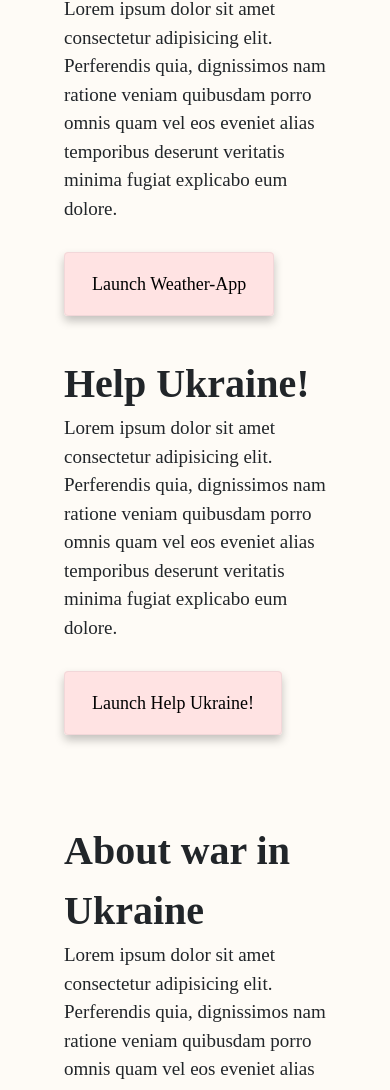
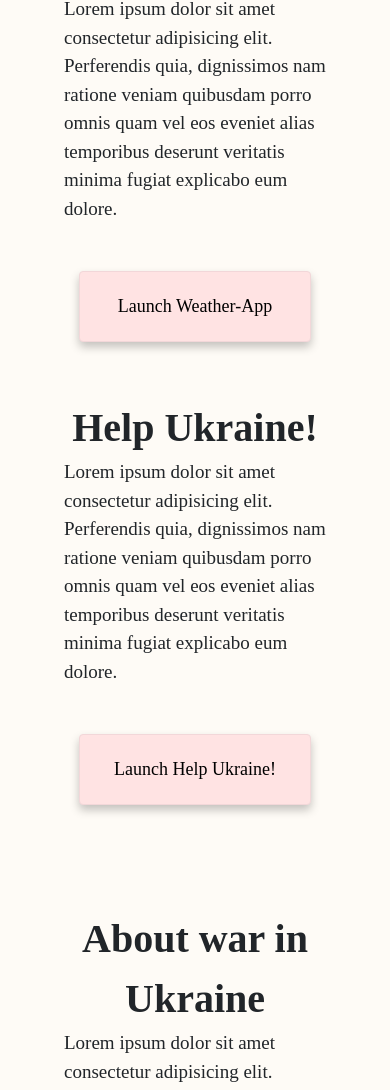
Before and after one commit to chavykina/portfolio-site, a website: page index.html in a window 390 px wide. Shown: the part 701-1791 px from the top of the page. Drawn offline with nearby package versions, Linux system fonts and the light colour scheme.

Commit message:
responsive

```diff
--- a/styles.css
+++ b/styles.css
@@ -5,10 +5,13 @@
   --background-color: #ffe3e3;
 }
 @media (max-width: 576px) {
-  .project-link .title {
+  .project-link {
     display: block;
     text-align: center;
     margin: 0 15px;
+  }
+  .title {
+    text-align: center;
   }
 }
 body {
```
